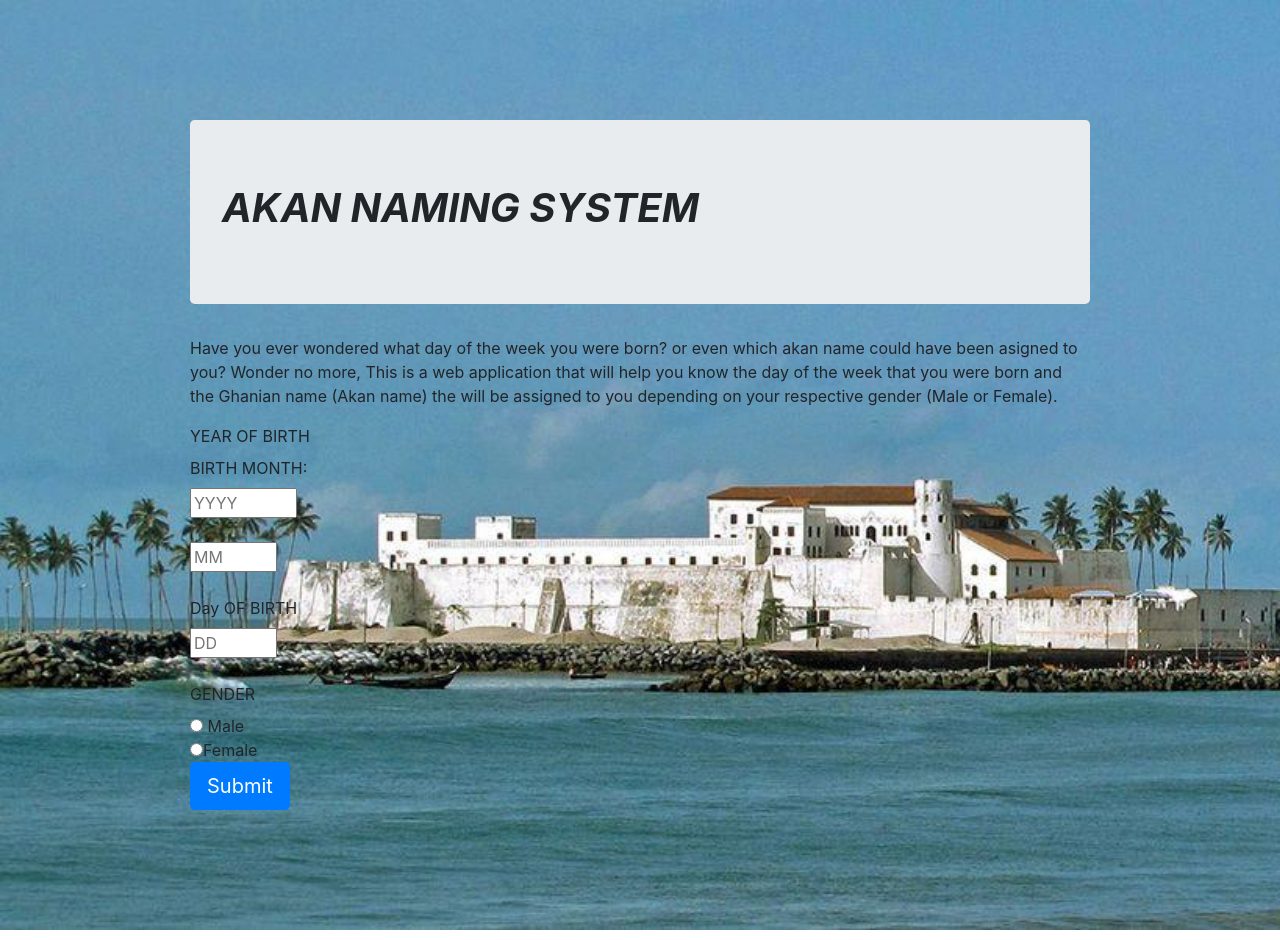
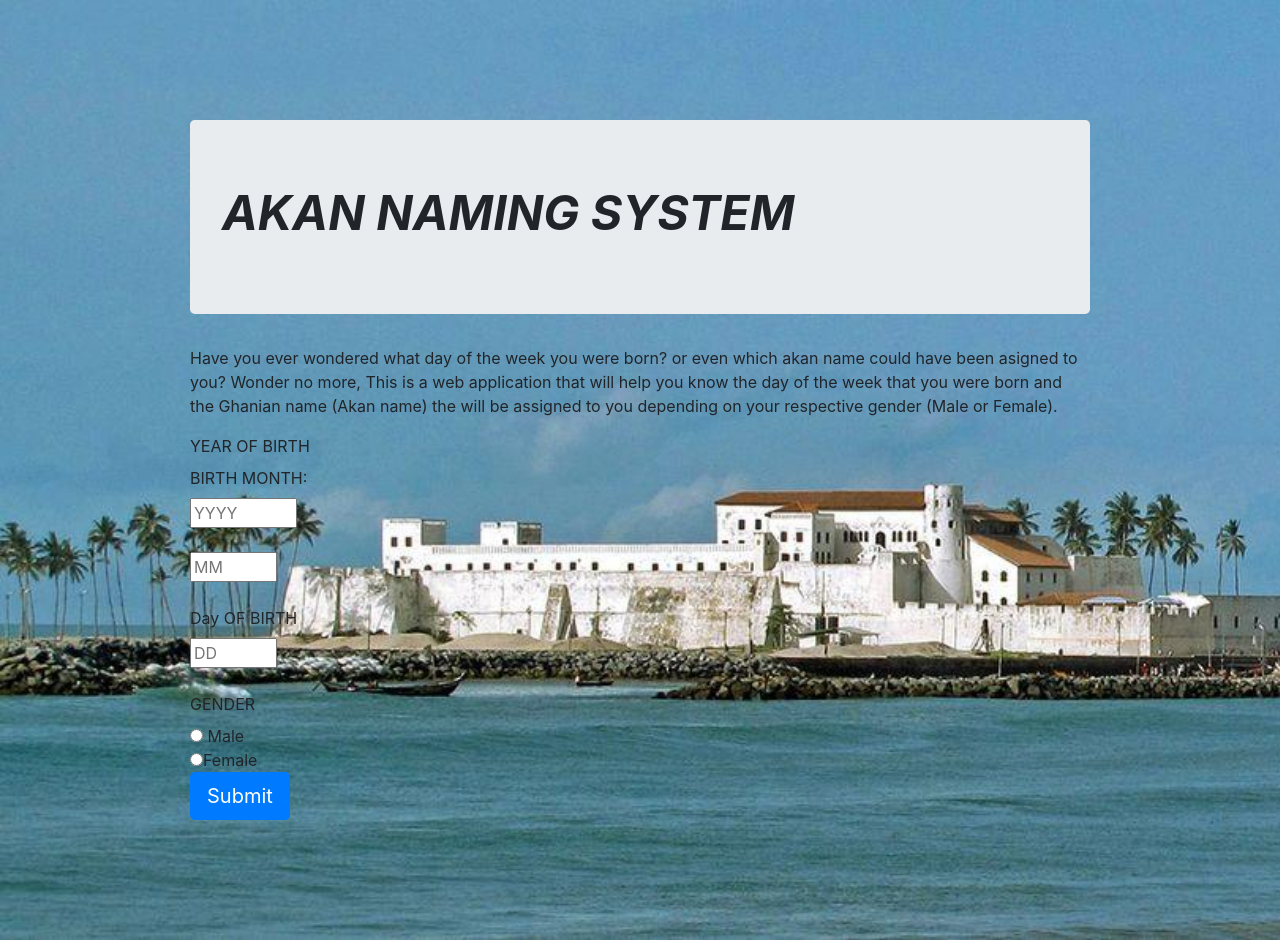
Before and after one commit to othirakevin/akan-name, a plain HTML site: page akan-name.html in a window 1280 px wide. Drawn offline with nearby package versions, Linux system fonts and the light colour scheme.

Commit message:
added h1 font size, style , border

```diff
--- a/css/styles.css
+++ b/css/styles.css
@@ -5,9 +5,10 @@
 
 }
 h1{
-  font: size: 100 ;
+  font-size: xxx-large;
   font-style: italic;
   font-weight: bolder;
+
 }
 
 body{
```
